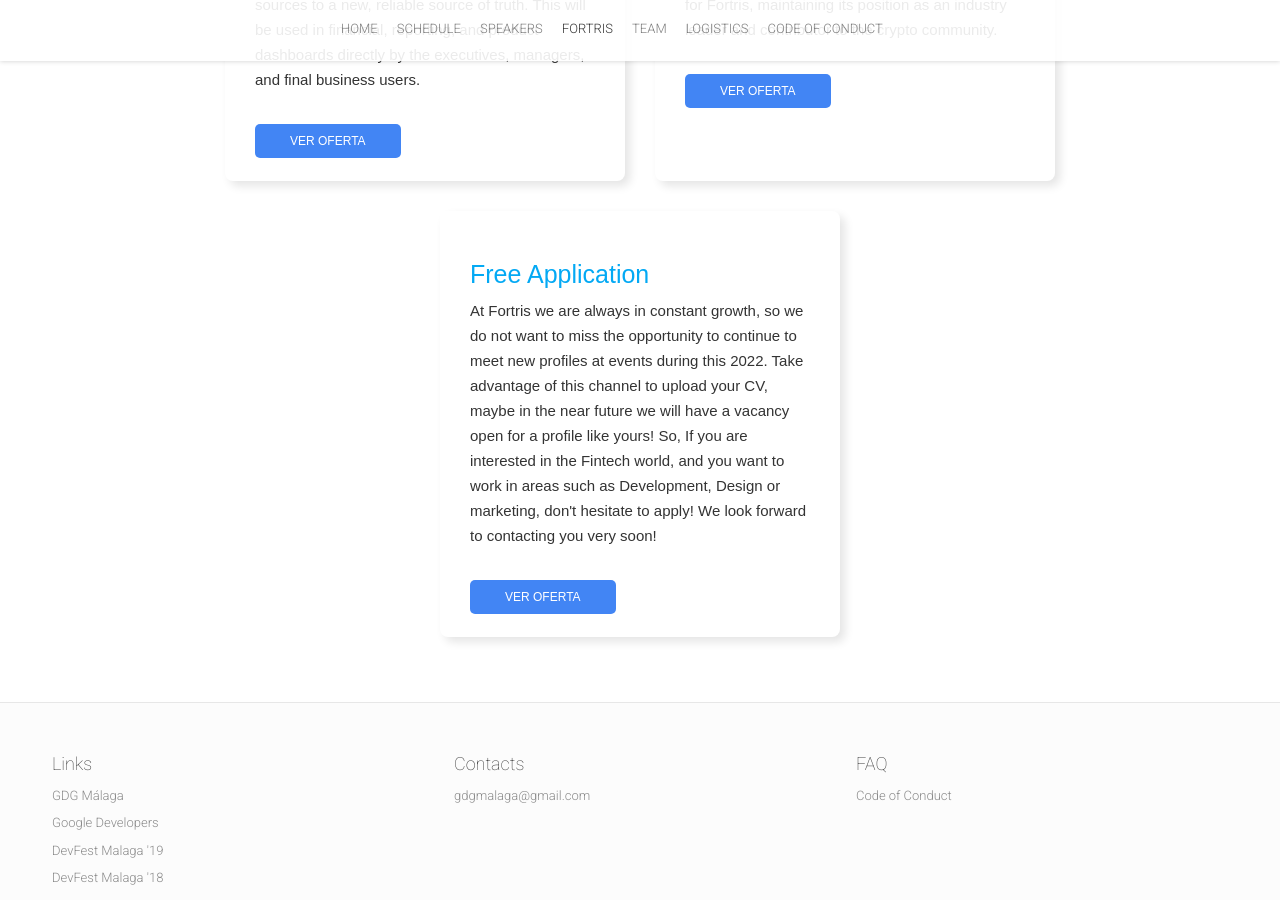
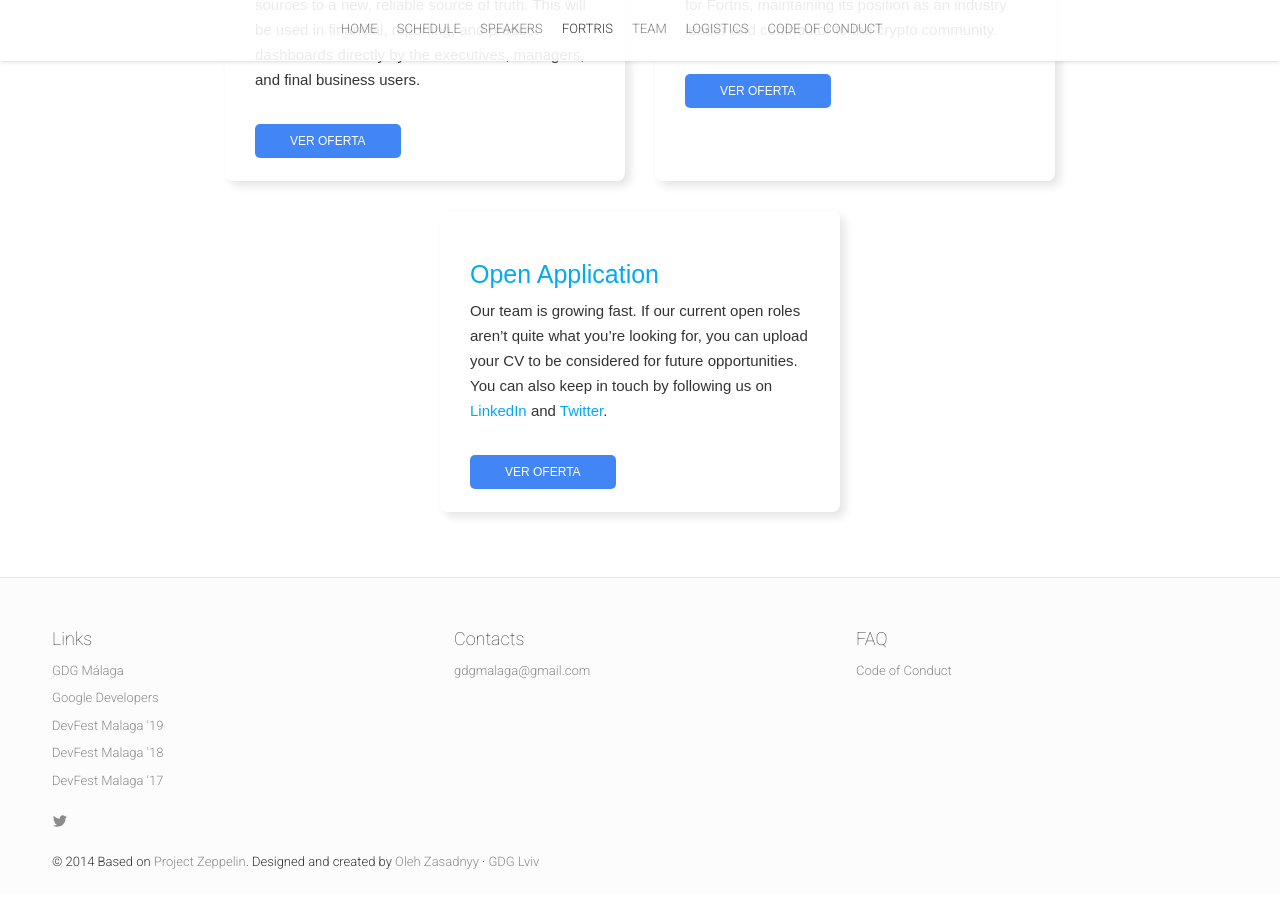
Before and after one commit to GDGMalaga/BiznagaFest-22, a Jekyll site: the page built from fortris.html, in a window 1280 px wide and 900 px high, scrolled down 1568 px. Built offline with Jekyll 4.4.1, drawn with Linux system fonts in a browser that asks for light colours; nearby versions of some CDN libraries; comment, search, counter and statistics services are not loaded.

Commit message:
Change open application title and description

```diff
--- a/fortris.html
+++ b/fortris.html
@@ -185,15 +185,12 @@ image: office.jpg
       </div>
     </div>
     <div class="offer-card">
-      <h3>Free Application</h3>
+      <h3>Open Application</h3>
       <p>
-        At Fortris we are always in constant growth, so we do not want to miss the opportunity to continue to meet new profiles at events during this 2022.
+        Our team is growing fast. If our current open roles aren’t quite what you’re looking for, you can upload your CV to be considered for future opportunities.
+        <br />
 
-Take advantage of this channel to upload your CV, maybe in the near future we will have a vacancy open for a profile like yours!
-
-So, If you are interested in the Fintech world, and you want to work in areas such as Development, Design or marketing, don't hesitate to apply!
-
-We look forward to contacting you very soon!
+You can also keep in touch by following us on <a href="https://es.linkedin.com/company/fortrishq/">LinkedIn</a> and <a href="https://twitter.com/FortrisHQ">Twitter</a>.
       </p>
       <div class="link-container">
         <a
```
